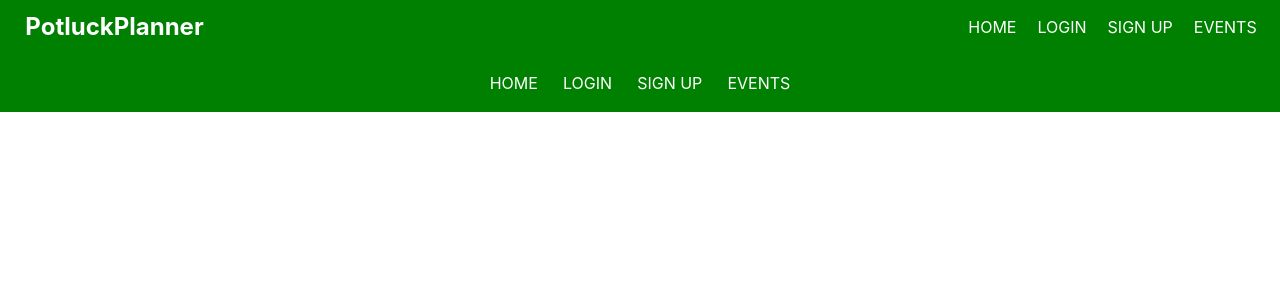
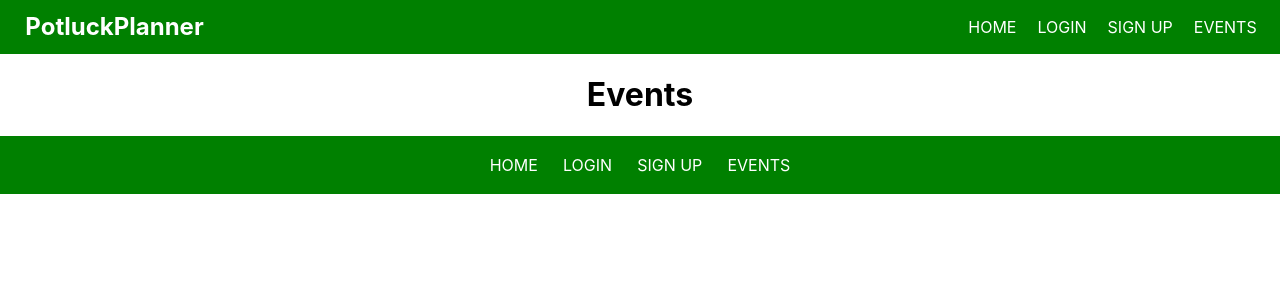
Before and after one commit to benedictify/potluck-frontend, a React (Create React App) app: page /events in a window 1280 px wide. Shown: the top 300 px of the page. Built offline with nearby package versions, Linux system fonts and the light colour scheme; no server answers.

Commit message:
added login signup and events components with routes (used git rebase to combine with main, fixed conflicts -Benedict)

```diff
--- a/src/App.js
+++ b/src/App.js
@@ -8,6 +8,9 @@ import { Route, Switch } from 'react-router-dom';
 import axios from "axios";
 import formSchema from './validation/formSchema';
 import * as yup from 'yup';
+import Signup from './Components/Signup';
+import Events from './Components/Events';
+import Login from './Components/Login';
 
 
 // Form Value Setup
@@ -88,7 +91,7 @@ function App() {
       <Header />
 
       <Switch>
-        <Route path='/events'></Route>
+        <Route path='/events' component={Events}></Route>
 
         <Route path='/signup'>
           <SignUpForm
@@ -100,9 +103,9 @@ function App() {
           />
         </Route>
 
-        <Route path='/login'></Route>
+        <Route path='/login' component={Login}></Route>
 
-        <Route path='/'>
+        <Route exact path='/'>
           <Middle />
         </Route>
       </Switch>
--- /dev/null
+++ b/src/Components/Events.js
@@ -0,0 +1,5 @@
+import React from 'react';
+
+const Events = () => <h1>Events</h1>;
+
+export default Events;
--- /dev/null
+++ b/src/Components/Login.js
@@ -0,0 +1,5 @@
+import React from 'react';
+
+const Login = () => <h1>Login</h1>;
+
+export default Login
```
